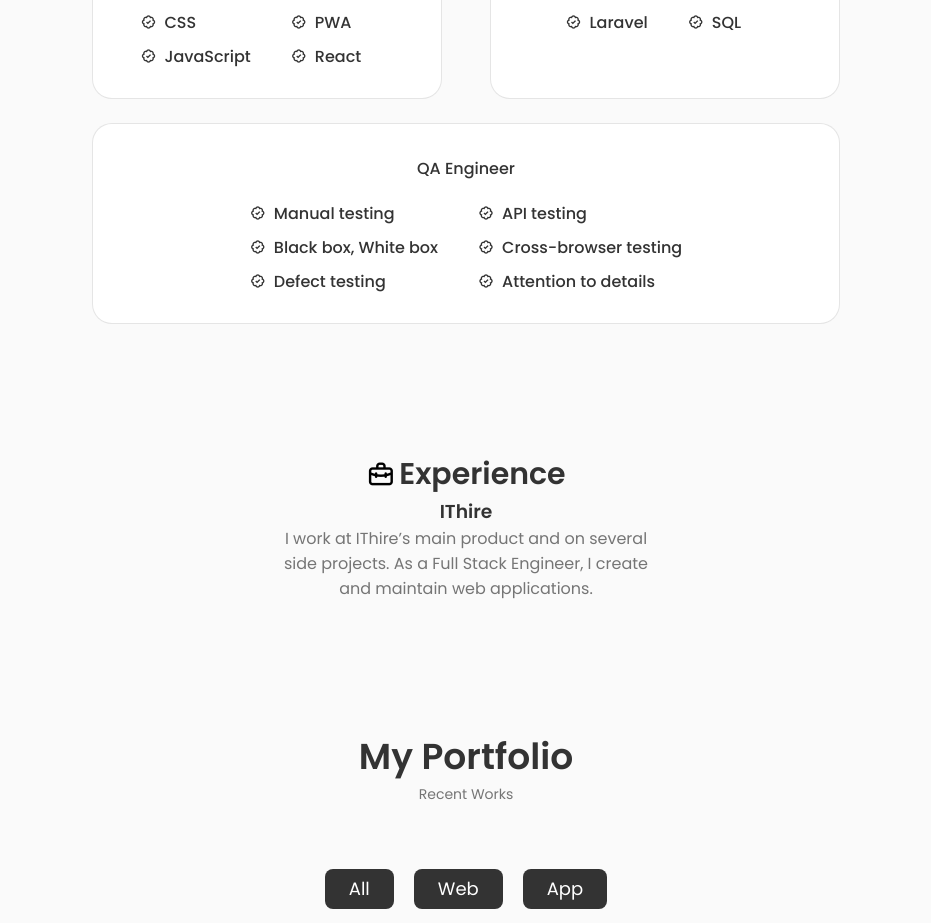
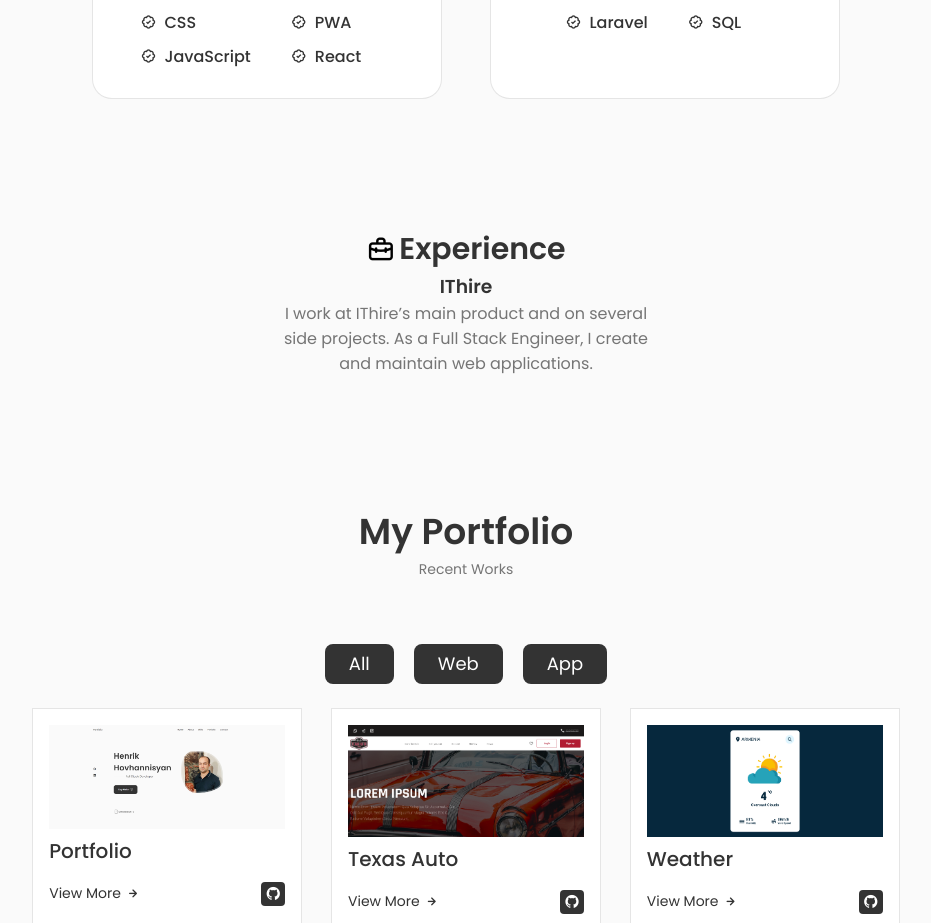
Before and after one commit to HenrikHovhannisyan/portfolio, a React (Create React App) app: page / in a window 1280 px wide. Shown: the part 1640-2563 px from the top of the page, without its empty margins (174-1105 px from the left). Built offline with nearby package versions, Linux system fonts and the light colour scheme.

Commit message:
Fixed bugs

```diff
--- a/src/components/skills/Skills.jsx
+++ b/src/components/skills/Skills.jsx
@@ -2,7 +2,6 @@ import React from "react";
 import "./skills.css";
 import Frontend from "./Frontend";
 import Backend from "./Backend";
-import Testing from "./Testing";
 
 const Skills = () => {
     return (
@@ -13,7 +12,6 @@ const Skills = () => {
             <div className="skills__container container grid">
                 <Frontend />
                 <Backend />
-        <Testing />
             </div>
         </section>
     );
--- a/src/components/skills/skills.css
+++ b/src/components/skills/skills.css
@@ -2,12 +2,6 @@
     grid-template-columns: repeat(2, 350px);
     column-gap: 3rem;
     justify-content: center;
-}
-
-.testing__container {
-    grid-column-start: 1;
-    grid-column-end: 3;
-    display: grid;
 }
 
 .skills__content {
@@ -63,12 +57,6 @@
         grid-template-columns: max-content;
         row-gap: 2rem;
     }
-
-    .testing__container {
-        grid-column-start: unset;
-        grid-column-end: unset;
-        display: unset;
-    }
 }
 
 /* For medium devices */
--- a/src/config/info.js
+++ b/src/config/info.js
@@ -1,5 +1,5 @@
 import image from "../assets/avatar.png";
-import cvFile from "../assets/HenrikHovhannisyan-QA-CV.pdf";
+import cvFile from "../assets/HenrikHovhannisyan-CV.pdf";
 
 export const INFO = {
     avatar: image,
```
Lines whose indentation alone changed are shown as unchanged.
